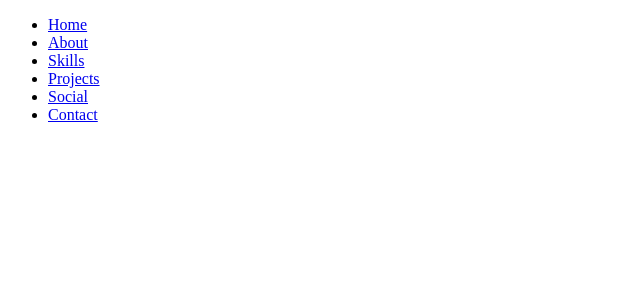
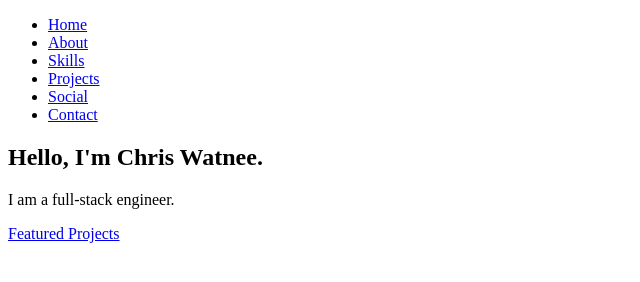
Before and after one commit to chriswatnee/chriswatnee.github.io, a plain HTML site: page index.html in a window 1280 px wide. Shown: the whole page, without its empty margins (0-640 px from the left). Drawn offline with Linux system fonts and the light colour scheme.

Commit message:
Add first section

```diff
--- a/index.html
+++ b/index.html
@@ -16,5 +16,12 @@
       <li><a href="contact.html">Contact</a></li>
     </ul>
   </header>
+  <main>
+    <section>
+      <h1>Hello, I'm <span class="name">Chris Watnee</span>.</h1>
+      <p>I am a full-stack engineer.</p>
+      <p><a class="btn" href="#projects" role="button">Featured Projects</a></p>
+    </section>
+  </main>
 </body>
 </html>
```
